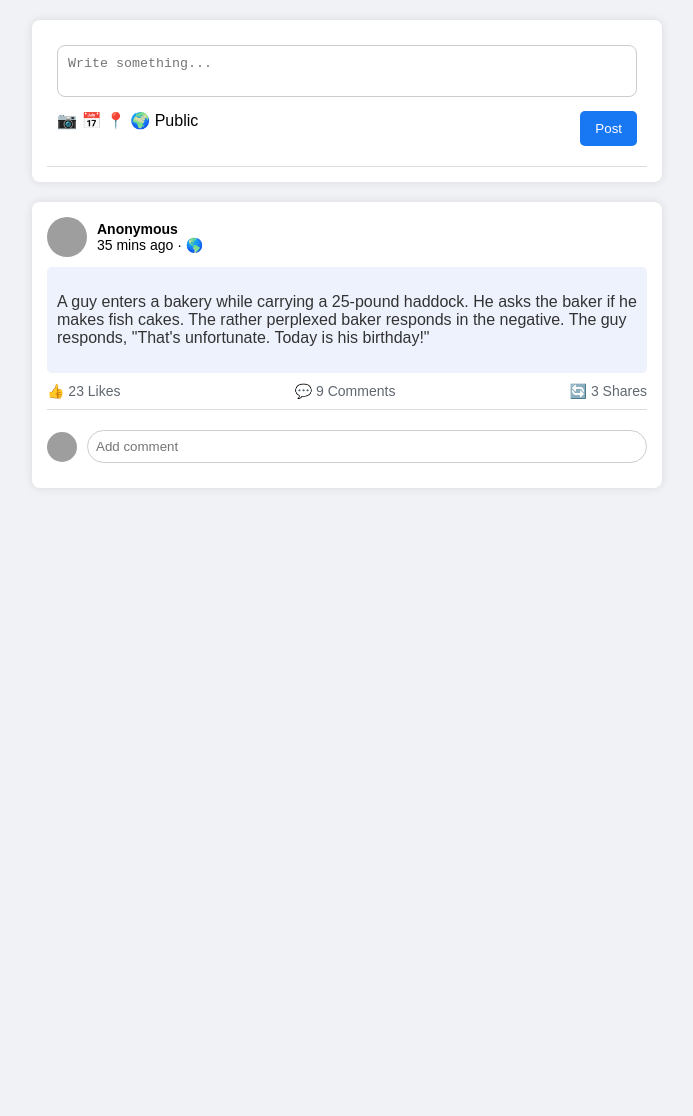
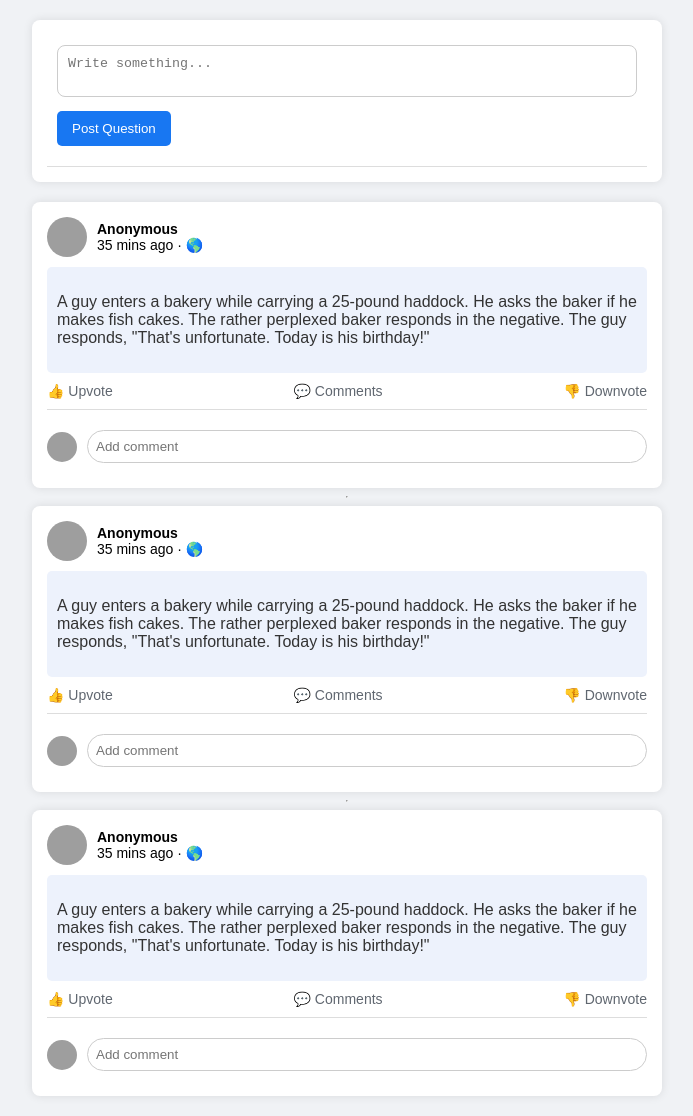
Before and after one commit to sushrit7/Verified-GPT, a Django app: page / in a window 1280 px wide. Shown: the whole page, without its empty margins (293-986 px from the left). Before the commit the page ends 800 px from the top, so only its background shows below. Run offline with Django 5.2, Linux system fonts and the light colour scheme; grey boxes are pictures that could not be loaded.

Commit message:
basePage

```diff
--- a/myapp/templates/base.html
+++ b/myapp/templates/base.html
@@ -114,16 +114,21 @@
     <!-- Post Input Box -->
     <div class="container">
         <div class="post-box">
-            <textarea class="post-input" placeholder="Write something..."></textarea>
-            <div class="icons">
-                <div>
-                    <span>📷</span>
-                    <span>📅</span>
-                    <span>📍</span>
-                    <span>🌍 Public</span>
+            <form method="POST">
+                {% csrf_token %}
+                <textarea name = "question" class="post-input" placeholder="Write something..."></textarea>
+                <div class="icons">
+                    <!-- <div>
+                        <span>📷</span>
+                        <span>📅</span>
+                        <span>📍</span>
+                        <span>🌍 Public</span>
+                    </div> -->
+                    <button type="submit" class="mt-2 px-4 py-2 bg-blue-500 text-white rounded-md hover:bg-blue-600">
+                        Post Question
+                    </button>
                 </div>
-                <button>Post</button>
-            </div>
+            </form>
         </div>
     </div>
 
@@ -140,11 +145,10 @@
             <p>A guy enters a bakery while carrying a 25-pound haddock. He asks the baker if he makes fish cakes. The rather perplexed baker responds in the negative. The guy responds, "That's unfortunate. Today is his birthday!"</p>
         </div>
         <div class="post-actions">
-            <span>👍 23 Likes</span>
-            <span>💬 9 Comments</span>
-            <span>🔄 3 Shares</span>
+            <span>👍 Upvote</span>
+            <span>💬 Comments</span>
+            <span>👎 Downvote</span>
         </div>
-
         <!-- Comment Section -->
         <div class="comment-section">
             <div class="comment-box">
@@ -154,5 +158,61 @@
         </div>
     </div>
 
+    <hr \>
+        <!-- User Post -->
+        <div class="post">
+            <div class="user-info">
+                <img src="https://upload.wikimedia.org/wikipedia/commons/7/7c/Profile_avatar_placeholder_large.png?20150327203541" alt="User">
+                <div class="details">
+                    <p><strong>Anonymous</strong></p>
+                    <p>35 mins ago · 🌎</p>
+                </div>
+            </div>
+            <div class="post-content">
+                <p>A guy enters a bakery while carrying a 25-pound haddock. He asks the baker if he makes fish cakes. The rather perplexed baker responds in the negative. The guy responds, "That's unfortunate. Today is his birthday!"</p>
+            </div>
+            <div class="post-actions">
+                <span>👍 Upvote</span>
+                <span>💬 Comments</span>
+                <span>👎 Downvote</span>
+            </div>
+            <!-- Comment Section -->
+            <div class="comment-section">
+                <div class="comment-box">
+                    <img src="https://upload.wikimedia.org/wikipedia/commons/7/7c/Profile_avatar_placeholder_large.png?20150327203541" alt="User">
+                    <input type="text" placeholder="Add comment">
+                </div>
+            </div>
+        </div>
+
+        <hr \>
+            <!-- User Post -->
+    <div class="post">
+        <div class="user-info">
+            <img src="https://upload.wikimedia.org/wikipedia/commons/7/7c/Profile_avatar_placeholder_large.png?20150327203541" alt="User">
+            <div class="details">
+                <p><strong>Anonymous</strong></p>
+                <p>35 mins ago · 🌎</p>
+            </div>
+        </div>
+        <div class="post-content">
+            <p>A guy enters a bakery while carrying a 25-pound haddock. He asks the baker if he makes fish cakes. The rather perplexed baker responds in the negative. The guy responds, "That's unfortunate. Today is his birthday!"</p>
+        </div>
+        <div class="post-actions">
+            <span>👍 Upvote</span>
+            <span>💬 Comments</span>
+            <span>👎 Downvote</span>
+        </div>
+        <!-- Comment Section -->
+        <div class="comment-section">
+            <div class="comment-box">
+                <img src="https://upload.wikimedia.org/wikipedia/commons/7/7c/Profile_avatar_placeholder_large.png?20150327203541" alt="User">
+                <input type="text" placeholder="Add comment">
+            </div>
+        </div>
+    </div>
+
+
+
 </body>
 </html>
```
